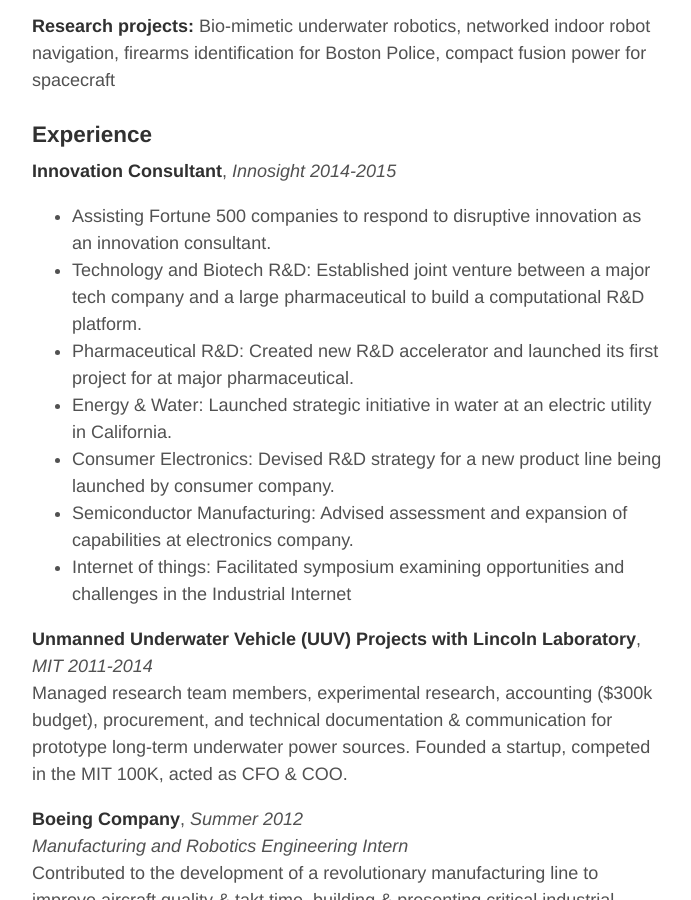
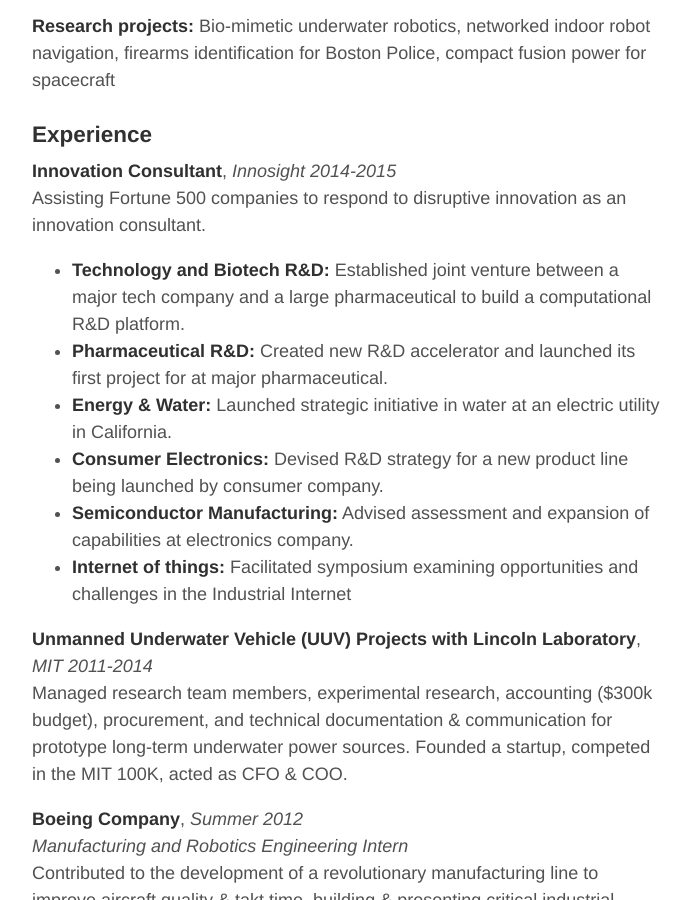
Before and after one commit to winstonlarson/old_website, a Jekyll site: the page built from resume.md, in a window 1280 px wide and 900 px high, scrolled down 811 px. Shown: the whole window, without its empty margins (293-984 px from the left). Built offline with Jekyll 4.4.1, drawn with Linux system fonts in a browser that asks for light colours.

Commit message:
Fixed list again
rebuilt

```diff
--- a/resume.md
+++ b/resume.md
@@ -22,15 +22,15 @@
 **Research projects:** Bio-mimetic underwater robotics, networked indoor robot navigation, firearms identification for Boston Police, compact fusion power for spacecraft
 
 ###Experience
-**Innovation Consultant**, *Innosight 2014-2015*
+**Innovation Consultant**, *Innosight 2014-2015* <br>
+Assisting Fortune 500 companies to respond to disruptive innovation as an innovation consultant.
 
-* Assisting Fortune 500 companies to respond to disruptive innovation as an innovation consultant.
-* Technology and Biotech R&D: Established joint venture between a major tech company and a large pharmaceutical to build a computational R&D platform.
-* Pharmaceutical R&D: Created new R&D accelerator and launched its first project for at major pharmaceutical.
-* Energy & Water: Launched strategic initiative in water at an electric utility in California.
-* Consumer Electronics: Devised R&D strategy for a new product line being launched by consumer company.
-* Semiconductor Manufacturing: Advised assessment and expansion of capabilities at electronics company.
-* Internet of things: Facilitated symposium examining opportunities and challenges in the Industrial Internet
+* **Technology and Biotech R&D:** Established joint venture between a major tech company and a large pharmaceutical to build a computational R&D platform.
+* **Pharmaceutical R&D:** Created new R&D accelerator and launched its first project for at major pharmaceutical.
+* **Energy & Water:** Launched strategic initiative in water at an electric utility in California.
+* **Consumer Electronics:** Devised R&D strategy for a new product line being launched by consumer company.
+* **Semiconductor Manufacturing:** Advised assessment and expansion of capabilities at electronics company.
+* **Internet of things:** Facilitated symposium examining opportunities and challenges in the Industrial Internet
 
 **Unmanned Underwater Vehicle (UUV) Projects with Lincoln Laboratory**, *MIT 2011-2014* <br>
 Managed research team members, experimental research, accounting ($300k budget), procurement, and technical documentation & communication for prototype long-term underwater power sources. Founded a startup, competed in the MIT 100K, acted as CFO & COO.
```
Also changed, not shown: 9 other files.
